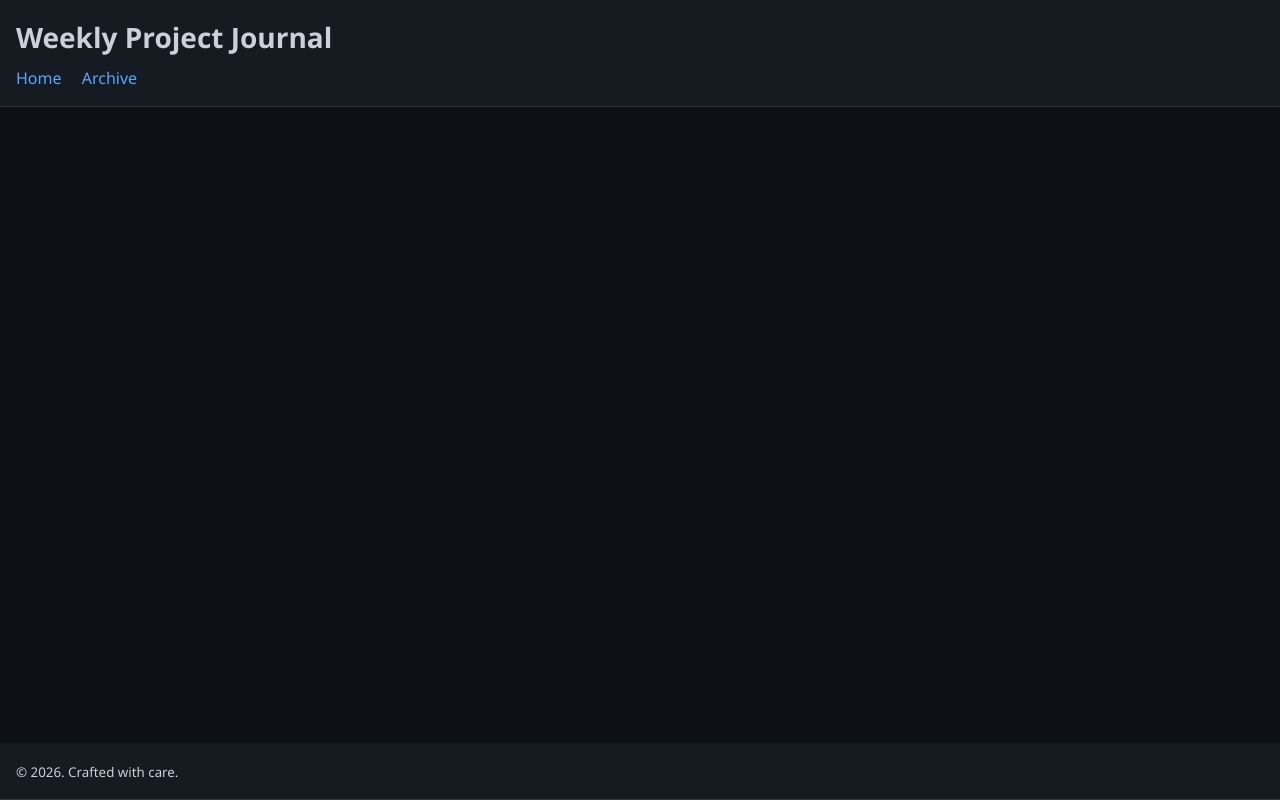
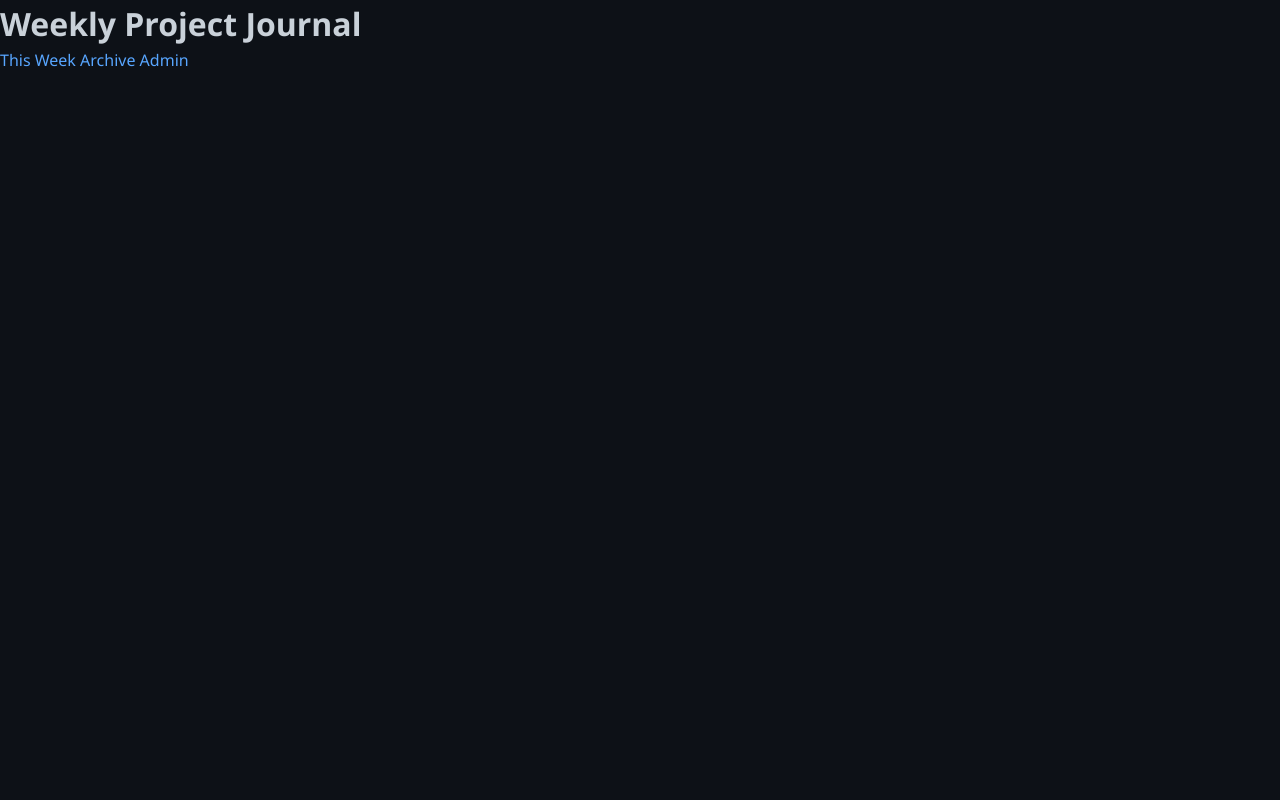
Before and after one commit to Dholeson/site, a plain HTML site: page index.html in a window 1280 px wide. Drawn offline with Linux system fonts and the light colour scheme.

Commit message:
Update index.html

```diff
--- a/index.html
+++ b/index.html
@@ -1,26 +1,27 @@
 <!DOCTYPE html>
 <html lang="en">
 <head>
-  <meta charset="UTF‑8" />
-  <meta name="viewport" content="width=device-width, initial-scale=1.0" />
+  <meta charset="UTF-8" />
+  <meta name="viewport" content="width=device-width, initial-scale=1.0"/>
   <title>Weekly Project Journal</title>
   <link rel="stylesheet" href="assets/style.css" />
-  <script src="data/weeks.js"></script>
-  <script defer src="assets/current.js"></script>
 </head>
 <body>
-  <header class="app-header">
+  <header>
     <h1>Weekly Project Journal</h1>
-    <nav class="nav-bar">
-      <a href="index.html">Home</a>
+    <nav>
+      <a href="index.html">This Week</a>
       <a href="weeks.html">Archive</a>
+      <a href="admin.html">Admin</a>
     </nav>
   </header>
-  <main id="main-content" class="container">
-    <!-- Dynamic content inserted by current.js -->
+  <main id="main-content">
+    <section id="current-week"></section>
   </main>
-  <footer class="app-footer">
-    <small>&copy; 2026. Crafted with care.</small>
-  </footer>
+  <script type="module">
+    import { weeks } from './data/weeks.js';
+    import { renderHome } from './assets/current.js';
+    renderHome(weeks);
+  </script>
 </body>
 </html>
```
